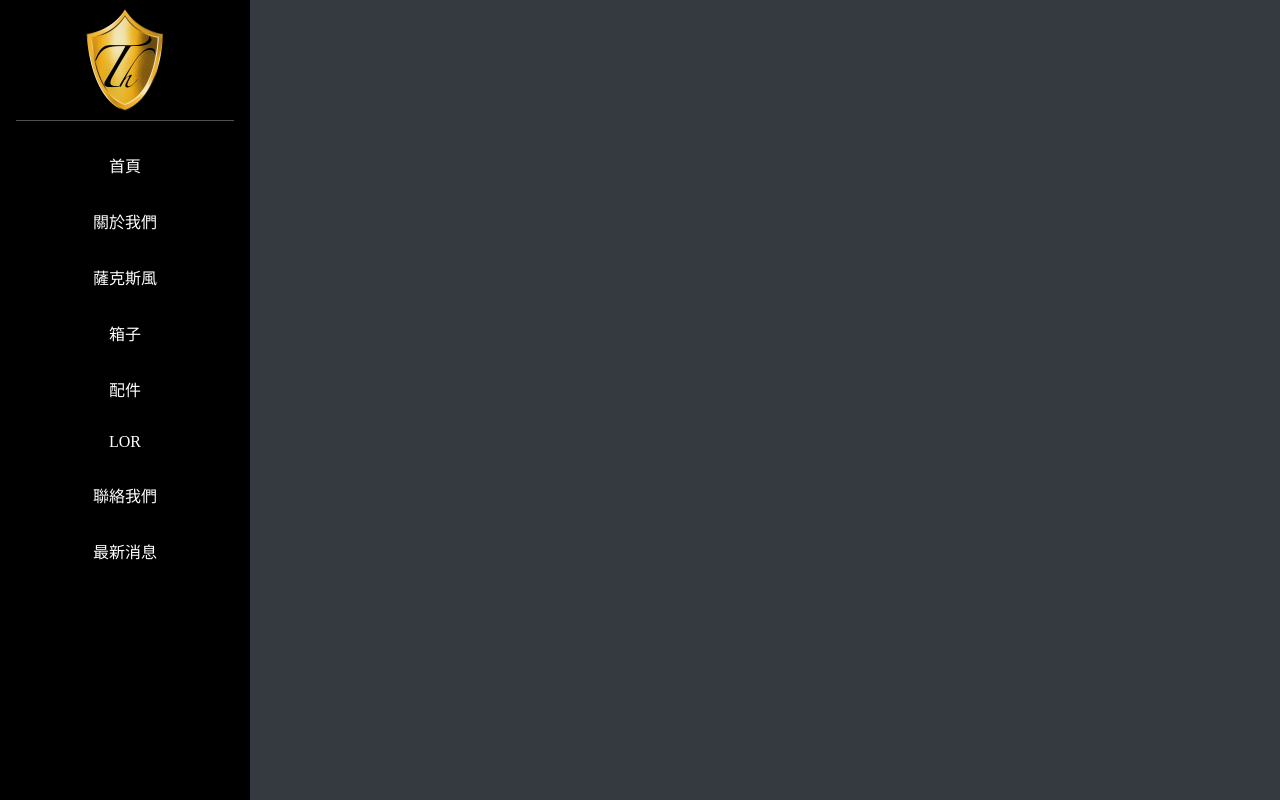
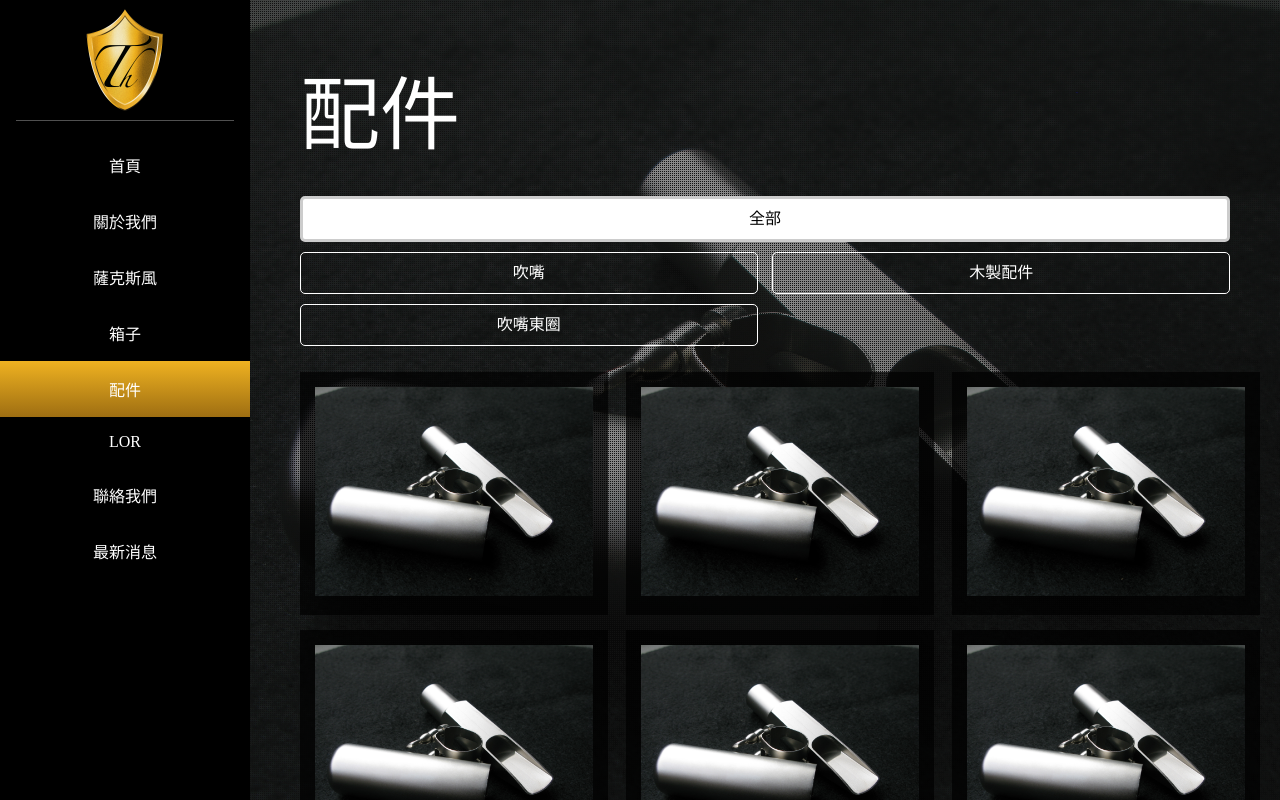
Before and after one commit to HuangPeifeng/TH, an Angular app: page /accessories in a window 1280 px wide. Before the commit this address led to /. Built offline with nearby package versions, Linux system fonts and the light colour scheme.

Commit message:
accessories 刻板完成

```diff
--- a/src/app/app-routing.module.ts
+++ b/src/app/app-routing.module.ts
@@ -7,7 +7,8 @@ const routes: Routes = [
   { path: 'home', loadChildren: () => import('./pages/home/home.module').then(m => m.HomeModule) },
   { path: 'about', loadChildren: () => import('./pages/about/about.module').then(m => m.AboutModule) },
   { path: 'saxophones', loadChildren: () => import('./pages/saxophones/saxophones.module').then(m => m.SaxophonesModule) },
-  { path: 'cases', loadChildren: () => import('./pages/cases/cases.module').then(m => m.CasesModule) }
+  { path: 'cases', loadChildren: () => import('./pages/cases/cases.module').then(m => m.CasesModule) },
+  { path: 'accessories', loadChildren: () => import('./pages/accessories/accessories.module').then(m => m.AccessoriesModule) }
 ];
 
 @NgModule({
--- /dev/null
+++ b/src/app/pages/accessories/accessories.component.html
@@ -0,0 +1,19 @@
+<div class="accessories-bg">
+  <div class="block-bg"></div>
+</div>
+<div class="accessories-layout">
+  <div class="accessories-title">配件</div>
+  <div class="menu">
+    <div class="item" [ngClass]="{ active: selectedIndex === 0 }">全部</div>
+    <div class="flex">
+      <div class="item width-50" *ngFor="let item of menu" [ngClass]="{ active: selectedIndex === index }">
+        {{ item.name }}
+      </div>
+    </div>
+  </div>
+  <div class="content">
+    <div class="image-block" *ngFor="let item of [1,2,3,4,5,6,7,8,9]">
+      <img src="assets/images/1.jpg">
+    </div>
+  </div>
+</div>
--- /dev/null
+++ b/src/app/pages/accessories/accessories.component.scss
@@ -0,0 +1,115 @@
+.accessories-bg {
+  width: calc(100% - 250px);
+  height: 100%;
+  position: fixed;
+  color: #fff;
+  background-image: url("/assets/images/1.jpg");
+  background-repeat: no-repeat;
+  background-size: cover;
+  background-position: center;
+
+  .block-bg {
+    width: calc(100% - 250px);
+    height: 100%;
+    position: fixed;
+    background-image: url("/assets/images/img-cover.png");
+    background-repeat: repeat;
+    background-position: center;
+  }
+}
+
+.accessories-layout {
+  position: absolute;
+  color: #fff;
+  width: calc(100% - 350px);
+  height: calc(100% - 100px);
+  padding: 50px;
+  overflow-y: auto;
+
+  .accessories-title {
+    font-size: 5rem;
+    margin-bottom: 30px;
+  }
+
+  .menu {
+    .item {
+      border: 1px solid #fff;
+      margin-bottom: 10px;
+      line-height: 2.5;
+      text-align: center;
+      border-radius: 5px;
+      cursor: pointer;
+      transition: 0.3s ease-in-out;
+
+      &.active {
+        background-color: #fff;
+        color: #000;
+        border: 3px solid #ccc;
+      }
+
+      &:hover {
+        background-color: #fff;
+        color: #000;
+      }
+    }
+  }
+
+  .content {
+    margin-top: 1em;
+    column-gap: 3rem;
+    column-count: 3;
+
+    .image-block {
+      margin-bottom: 15px;
+      width: 100%;
+      background: rgba(0, 0, 0, 0.7);
+      padding: 15px;
+      display: inline-block;
+
+      img {
+        width: 100%;
+        object-fit: cover;
+        cursor: pointer;
+      }
+    }
+  }
+}
+
+.width-50 {
+  width: 49%;
+}
+
+.flex {
+  display: flex;
+  flex-wrap: wrap;
+}
+
+.padding-1rem {
+  padding: 1rem;
+}
+
+.font-size-25rem {
+  font-size: 2.5rem;
+}
+
+.img-width-100 {
+  width: 100%;
+}
+
+.w-50-2rem {
+  width: calc((100% / 2) - 2rem);
+}
+
+.flex {
+  display: flex;
+  align-items: center;
+  justify-content: space-between;
+}
+
+.text-left {
+  text-align: left !important;
+}
+
+.mr-b-1em {
+  margin-bottom: 1em;
+}
--- /dev/null
+++ b/src/app/pages/accessories/accessories.component.ts
@@ -0,0 +1,21 @@
+import { Component, OnInit } from '@angular/core';
+
+@Component({
+  selector: 'app-accessories',
+  templateUrl: './accessories.component.html',
+  styleUrls: ['./accessories.component.scss']
+})
+export class AccessoriesComponent implements OnInit {
+  menu = [
+    { name: '吹嘴' },
+    { name: '木製配件' },
+    { name: '吹嘴東圈' }
+  ];
+  selectedIndex = 0;
+
+  constructor() { }
+
+  ngOnInit() {
+  }
+
+}
```
Also changed, not shown: src/app/pages/accessories/accessories-routing.module.ts (added, +14 -0 lines), src/app/pages/accessories/accessories.module.ts (added, +15 -0 lines), 1 other file (tests, documents, lock files or other folders).
